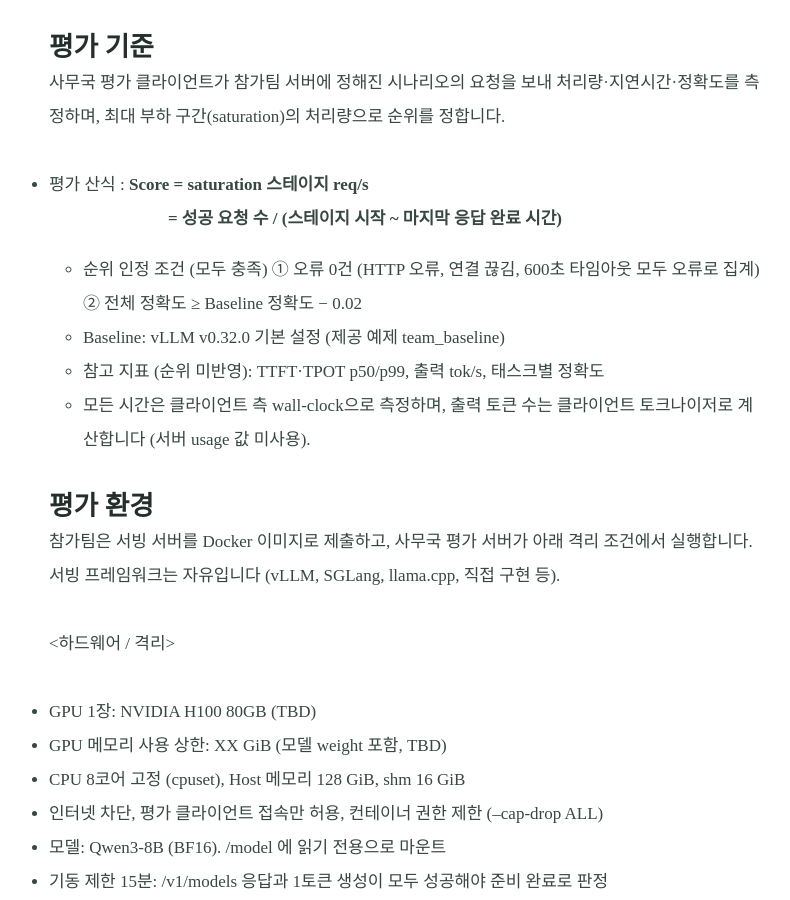
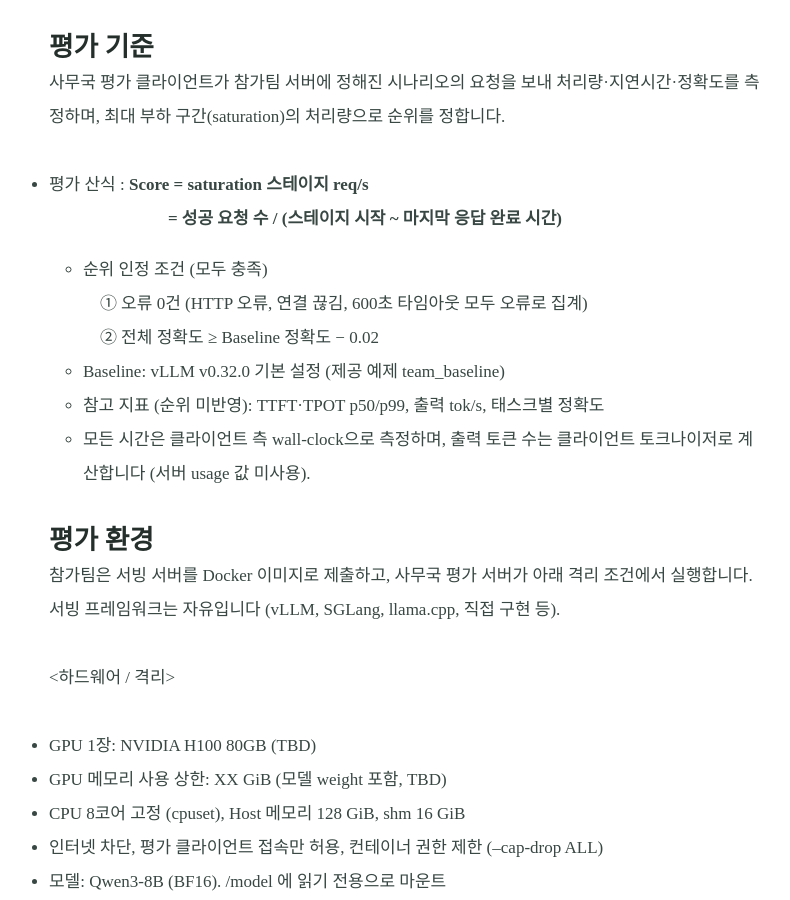
Before and after one commit to AISystemChallenge/AISystemChallenge.github.io, a Jekyll site: the page built from rules.md, in a window 1280 px wide and 900 px high, scrolled down 394 px. Shown: the whole window, without its empty margins (234-1024 px from the left). Built offline with Jekyll 4.4.1, drawn with Linux system fonts in a browser that asks for light colours; some web fonts are replaced.

```diff
--- a/rules.md
+++ b/rules.md
@@ -8,14 +8,14 @@ excerpt:
 
 #### 평가 기준
 사무국 평가 클라이언트가 참가팀 서버에 정해진 시나리오의 요청을 보내 처리량·지연시간·정확도를 측정하며, 최대 부하 구간(saturation)의 처리량으로 순위를 정합니다.<br>
-  * 평가 산식 : **Score = saturation 스테이지 req/s**<br>
+* 평가 산식 : **Score = saturation 스테이지 req/s**<br>
 &emsp;&emsp;&emsp;&emsp;&emsp;&emsp;&emsp;**= 성공 요청 수 / (스테이지 시작 ~ 마지막 응답 완료 시간)**
-    * 순위 인정 조건 (모두 충족)
-      ① 오류 0건 (HTTP 오류, 연결 끊김, 600초 타임아웃 모두 오류로 집계)
-      ② 전체 정확도 ≥ Baseline 정확도 − 0.02
-    * Baseline: vLLM v0.32.0 기본 설정 (제공 예제 team_baseline)
-    * 참고 지표 (순위 미반영): TTFT·TPOT p50/p99, 출력 tok/s, 태스크별 정확도
-    * 모든 시간은 클라이언트 측 wall-clock으로 측정하며, 출력 토큰 수는 클라이언트 토크나이저로 계산합니다 (서버 usage 값 미사용).
+  * 순위 인정 조건 (모두 충족)<br>
+    &emsp;① 오류 0건 (HTTP 오류, 연결 끊김, 600초 타임아웃 모두 오류로 집계)<br>
+    &emsp;② 전체 정확도 ≥ Baseline 정확도 − 0.02
+  * Baseline: vLLM v0.32.0 기본 설정 (제공 예제 team_baseline)
+  * 참고 지표 (순위 미반영): TTFT·TPOT p50/p99, 출력 tok/s, 태스크별 정확도
+  * 모든 시간은 클라이언트 측 wall-clock으로 측정하며, 출력 토큰 수는 클라이언트 토크나이저로 계산합니다 (서버 usage 값 미사용).
 <br>
 
 
```
